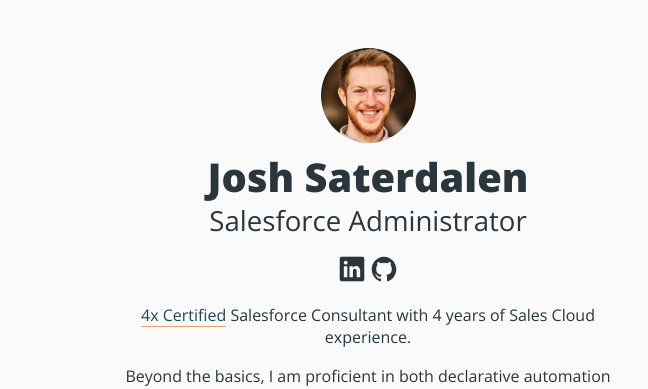
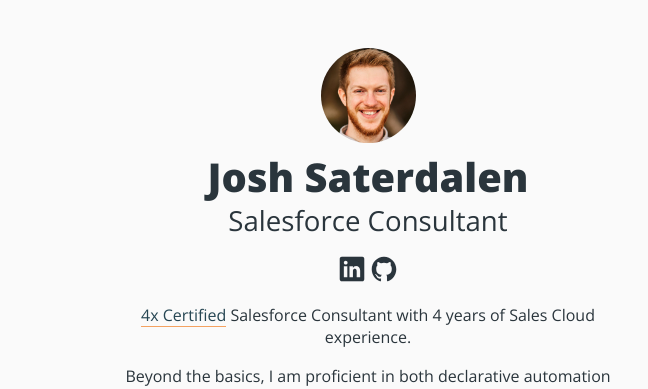
Before and after one commit to JSaterdalen/resume-site, a Jekyll site: the page built from index.html, in a window 1280 px wide and 900 px high. Shown: the top 389 px of the window, without its empty margins (272-920 px from the left). Built offline with Jekyll 4.4.1, drawn with Linux system fonts in a browser that asks for light colours; nearby versions of some CDN libraries.

```diff
--- a/_config.yml
+++ b/_config.yml
@@ -12,7 +12,7 @@ sass:
 # Resume settings
 resume_avatar: 'true'
 resume_name: 'Josh Saterdalen'
-resume_title: 'Salesforce Administrator'
+resume_title: 'Salesforce Consultant'
 
 # used for the contact button in _layouts/resume.html
 resume_contact_email: 'josh+resume@saterdalen.me'
@@ -48,7 +48,7 @@ resume_social_links:
   # resume_twitter_url:           "http://twitter.com/jsaterdalen"
   # resume_dribbble_url:          "https://dribbble.com/jag"
   # resume_facebook_url:          "insert Facebook URL here"
-  resume_linkedin_url: 'https://www.linkedin.com/in/joshsaterdalen'
+  resume_linkedin_url: 'https://www.linkedin.com/in/jsaterdalen'
   # resume_instagram_url:         "insert your Instagram URL here"
   # resume_website_url:           "site url"
   # resume_medium_url:            "https://medium.com/@"
```
